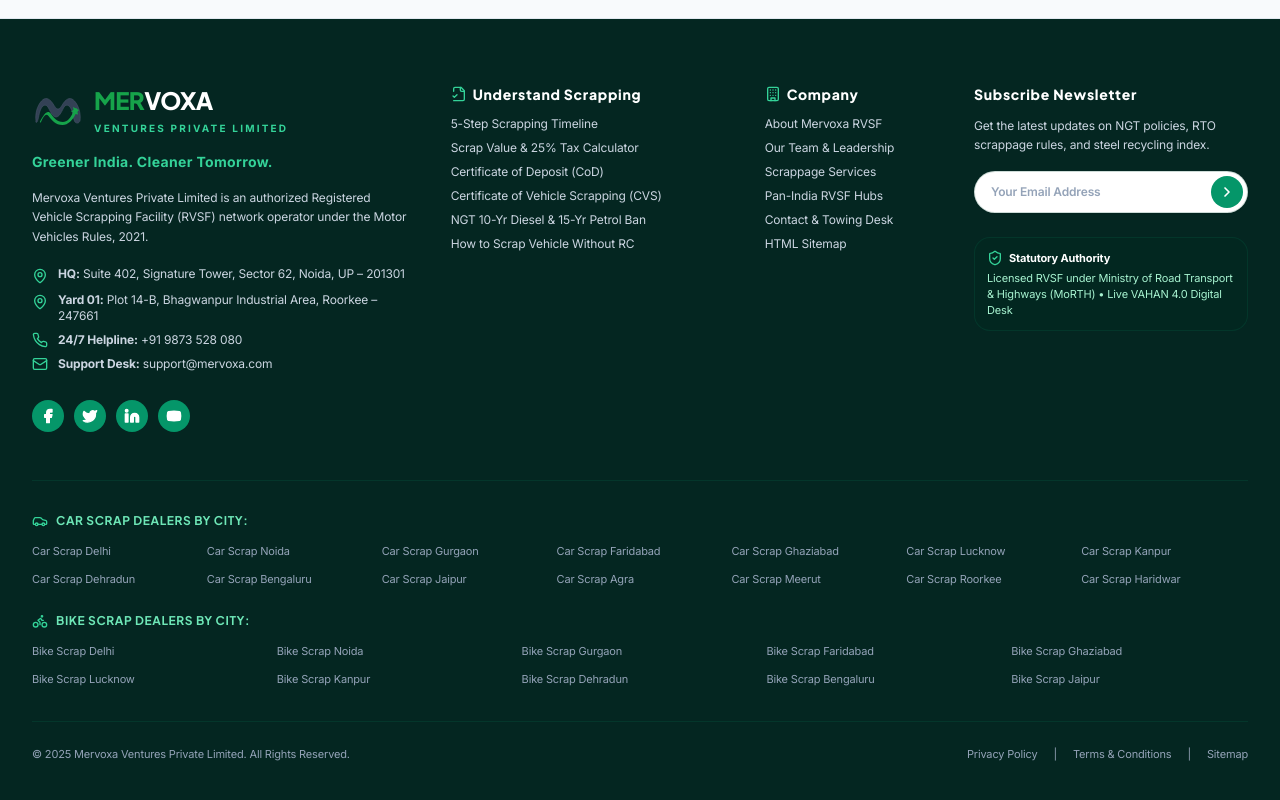
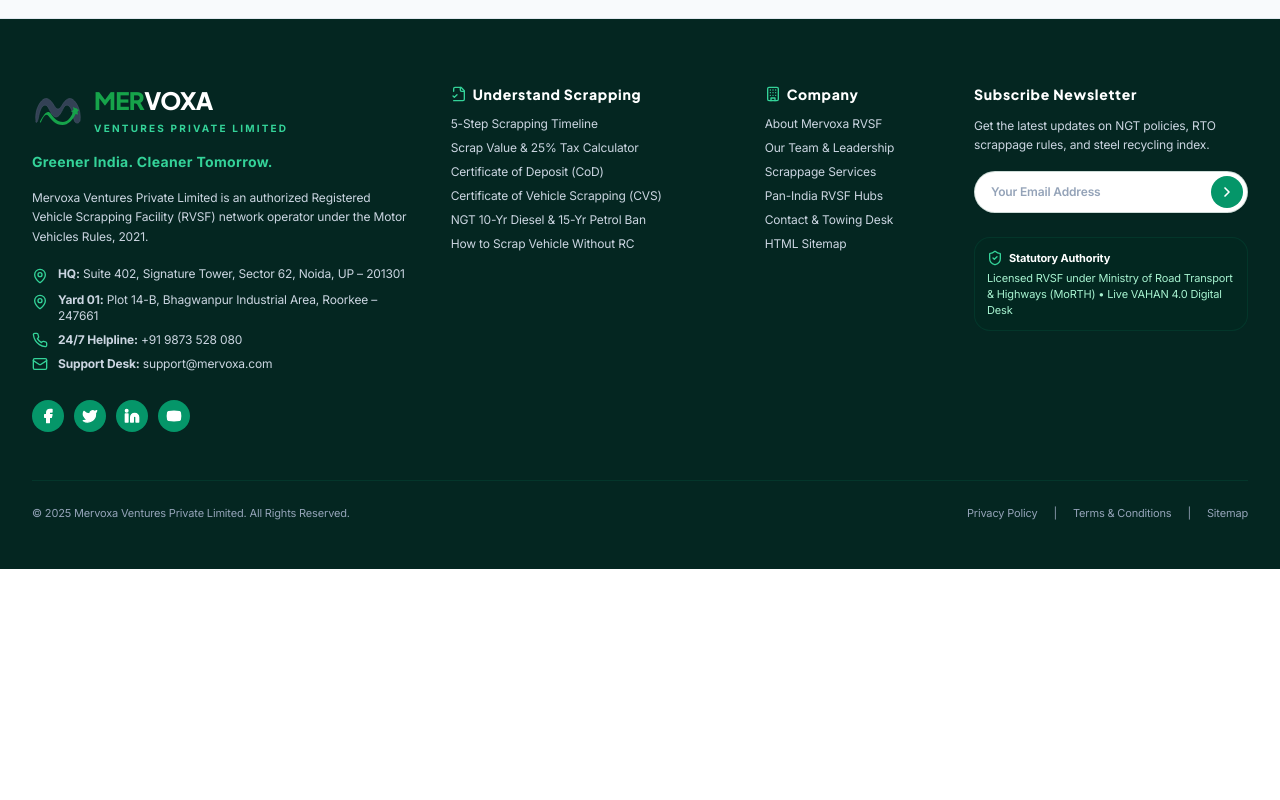
Before and after one commit to Tvadev24/mervoxa, a Next.js app: page / in a window 1280 px wide. Shown: the part 5300-6100 px from the top of the page. After the commit the page ends 5869 px from the top, so only its background shows below. Built offline with nearby package versions, Linux system fonts and the light colour scheme.

Commit message:
Remove Car and Bike Scrap Dealers by City from footer

```diff
--- a/components/Footer.tsx
+++ b/components/Footer.tsx
@@ -14,8 +14,6 @@ import {
   ShieldCheck,
   Phone,
   Mail,
-  Car,
-  Bike,
   FileCheck2,
   Building,
 } from 'lucide-react';
@@ -31,36 +29,6 @@ export default function Footer() {
       setEmail('');
     }
   };
-
-  const carCities = [
-    { name: 'Delhi', href: '/car-scrap-dealer-in-delhi' },
-    { name: 'Noida', href: '/authorised-car-scrap-dealers-in-noida' },
-    { name: 'Gurgaon', href: '/car-scrap-dealers-in-gurgaon' },
-    { name: 'Faridabad', href: '/car-scrap-dealers-in-faridabad' },
-    { name: 'Ghaziabad', href: '/car-scrap-dealers-in-ghaziabad' },
-    { name: 'Lucknow', href: '/car-scrap-dealers-in-lucknow' },
-    { name: 'Kanpur', href: '/car-scrap-dealers-in-kanpur' },
-    { name: 'Dehradun', href: '/car-scrap-dealers-in-dehradun' },
-    { name: 'Bengaluru', href: '/car-scrap-dealers-in-bangalore' },
-    { name: 'Jaipur', href: '/car-scrap-dealers-in-jaipur' },
-    { name: 'Agra', href: '/car-scrap-dealers-in-agra' },
-    { name: 'Meerut', href: '/car-scrap-dealers-in-meerut' },
-    { name: 'Roorkee', href: '/car-scrap-dealers-in-roorkee' },
-    { name: 'Haridwar', href: '/car-scrap-dealers-in-haridwar' },
-  ];
-
-  const bikeCities = [
-    { name: 'Delhi', href: '/scrap-bike-in-delhi' },
-    { name: 'Noida', href: '/bike-scrap-dealer-in-noida' },
-    { name: 'Gurgaon', href: '/bike-scrap-dealers-in-gurgaon' },
-    { name: 'Faridabad', href: '/bike-scrap-dealer-in-faridabad' },
-    { name: 'Ghaziabad', href: '/bike-scrap-dealer-in-ghaziabad' },
-    { name: 'Lucknow', href: '/bike-scrap-dealer-in-lucknow' },
-    { name: 'Kanpur', href: '/bike-scrap-dealer-in-kanpur' },
-    { name: 'Dehradun', href: '/bike-scrap-dealer-in-dehradun' },
-    { name: 'Bengaluru', href: '/bike-scrap-dealer-in-bangalore' },
-    { name: 'Jaipur', href: '/bike-scrap-dealer-in-jaipur' },
-  ];
 
   return (
     <footer className="bg-[#042621] border-t border-emerald-950/60 text-slate-300 text-xs">
@@ -278,47 +246,6 @@ export default function Footer() {
 
         </div>
 
-        {/* Middle Section: Full Visible Categorized City Pages (Car Scrap & Bike Scrap) */}
-        <div className="py-8 border-b border-emerald-900/40 space-y-6">
-          {/* Car Scrap Cities Grid */}
-          <div>
-            <div className="font-heading font-bold text-xs uppercase tracking-wider text-emerald-300 mb-3 flex items-center gap-2">
-              <Car className="w-4 h-4 text-emerald-400" />
-              <span>Car Scrap Dealers by City:</span>
-            </div>
-            <div className="grid grid-cols-2 sm:grid-cols-3 md:grid-cols-4 lg:grid-cols-7 gap-2 text-[11px]">
-              {carCities.map((city) => (
-                <Link
-                  key={city.href}
-                  href={city.href}
-                  className="text-slate-400 hover:text-emerald-300 transition-colors py-0.5 truncate"
-                >
-                  Car Scrap {city.name}
-                </Link>
-              ))}
-            </div>
-          </div>
-
-          {/* Bike Scrap Cities Grid */}
-          <div>
-            <div className="font-heading font-bold text-xs uppercase tracking-wider text-emerald-300 mb-3 flex items-center gap-2">
-              <Bike className="w-4 h-4 text-emerald-400" />
-              <span>Bike Scrap Dealers by City:</span>
-            </div>
-            <div className="grid grid-cols-2 sm:grid-cols-3 md:grid-cols-4 lg:grid-cols-5 gap-2 text-[11px]">
-              {bikeCities.map((city) => (
-                <Link
-                  key={city.href}
-                  href={city.href}
-                  className="text-slate-400 hover:text-emerald-300 transition-colors py-0.5 truncate"
-                >
-                  Bike Scrap {city.name}
-                </Link>
-              ))}
-            </div>
-          </div>
-        </div>
-
         {/* Sub-Footer Bar matching UI Theme */}
         <div className="pt-6 flex flex-col sm:flex-row items-center justify-between gap-4 text-[11px] text-slate-400">
           <div>
```
